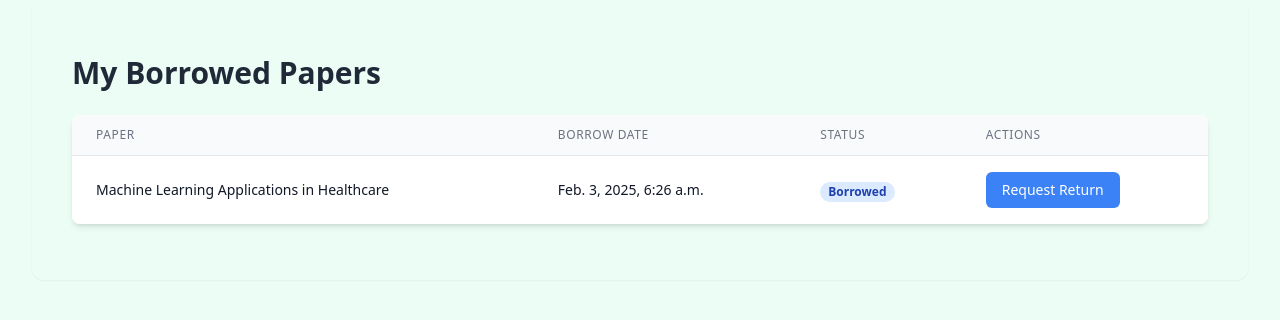
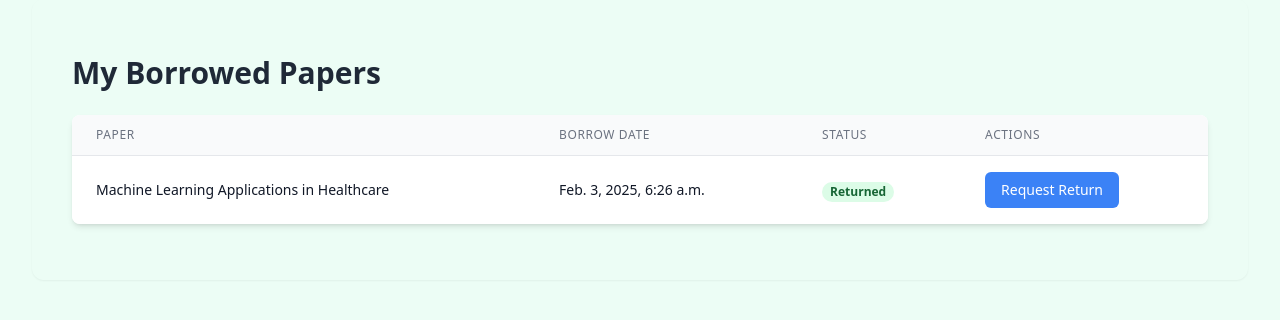
Before and after one commit to lanzy-lanzy/digitalhubv2, a Django app: page /accounts/my-borrowed-papers/ in a window 1280 px wide. Shown: the part 106-426 px from the top of the page. Run offline with Django 5.2, Linux system fonts and the light colour scheme; a user stored in the database is signed in; data comes from the database, SQL or seed files in the repository; both versions use the stored data as it was after the commit; some libraries are stand-ins or nearby versions.

Commit message:
modified:   db.sqlite3 	modified:   scholar/templates/scholar/my_borrowed_papers.html

```diff
--- a/scholar/templates/scholar/my_borrowed_papers.html
+++ b/scholar/templates/scholar/my_borrowed_papers.html
@@ -34,7 +34,11 @@
                         <div class="text-sm text-gray-900">{{ borrow.borrow_date }}</div>
                     </td>
                     <td class="px-6 py-4 whitespace-nowrap">
-                        {% if borrow.return_status == 'pending' %}
+                        {% if borrow.is_returned %}
+                            <span class="px-2 inline-flex text-xs leading-5 font-semibold rounded-full bg-green-100 text-green-800">
+                                Returned
+                            </span>
+                        {% elif borrow.return_status == 'pending' %}
                             <span class="px-2 inline-flex text-xs leading-5 font-semibold rounded-full bg-yellow-100 text-yellow-800">
                                 Pending Return Approval
                             </span>
@@ -52,6 +56,7 @@
                             </span>
                         {% endif %}
                     </td>
+
                     <td class="px-6 py-4 whitespace-nowrap text-sm font-medium">
                         {% if borrow.status == 'approved' and not borrow.return_status %}
                         <a href="{% url 'request_return' borrow.id %}" class="inline-flex items-center px-4 py-2 bg-blue-500 text-white rounded-md hover:bg-blue-600 transition-colors">
```
Also changed, not shown: db.sqlite3. Lines whose indentation alone changed are shown as unchanged.
